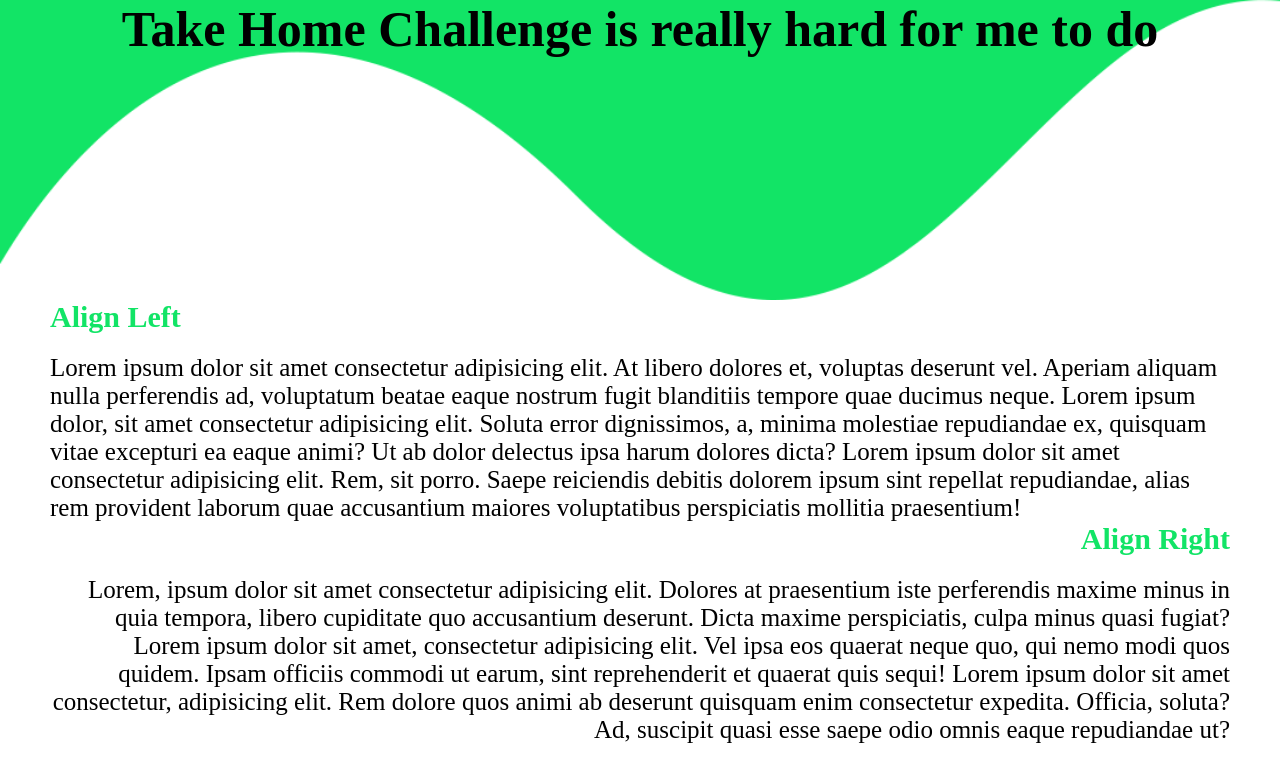
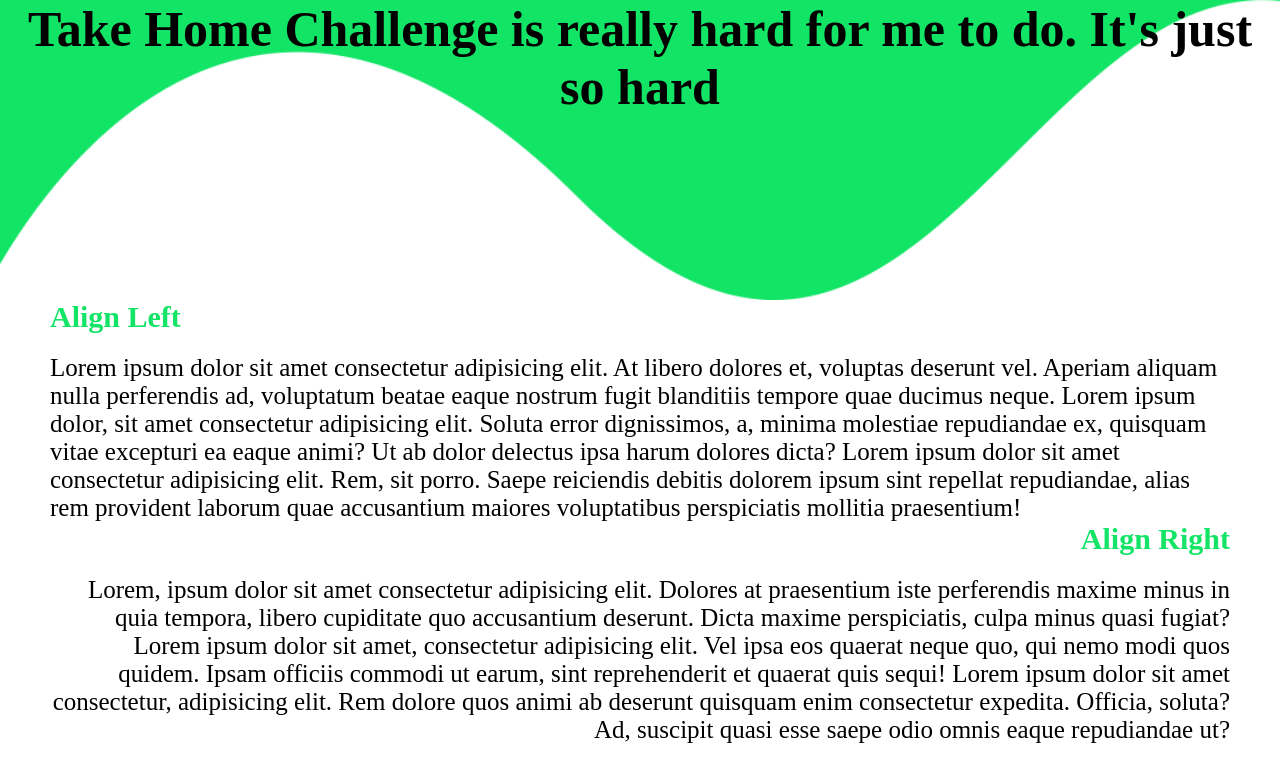
Before and after one commit to mdonlon30/Take-Home-Second-Try, a plain HTML site: page index.html in a window 1280 px wide. Drawn offline with Linux system fonts and the light colour scheme.

Commit message:
oh so hard

```diff
--- a/index.html
+++ b/index.html
@@ -9,7 +9,7 @@
 </head>
 <body>
     <div class="wave">
-        <h1>Take Home Challenge is really hard for me to do</h1>
+        <h1>Take Home Challenge is really hard for me to do. It's just so hard</h1>
     </div>
     <div class="left">
         <h2>Align Left</h2>
```
